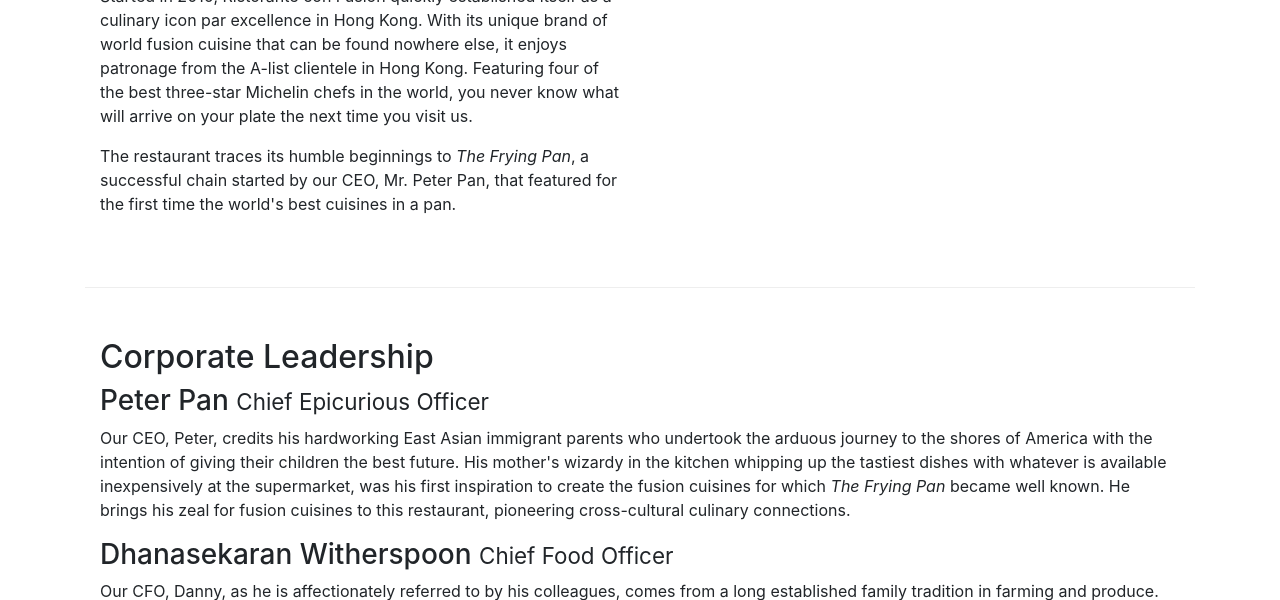
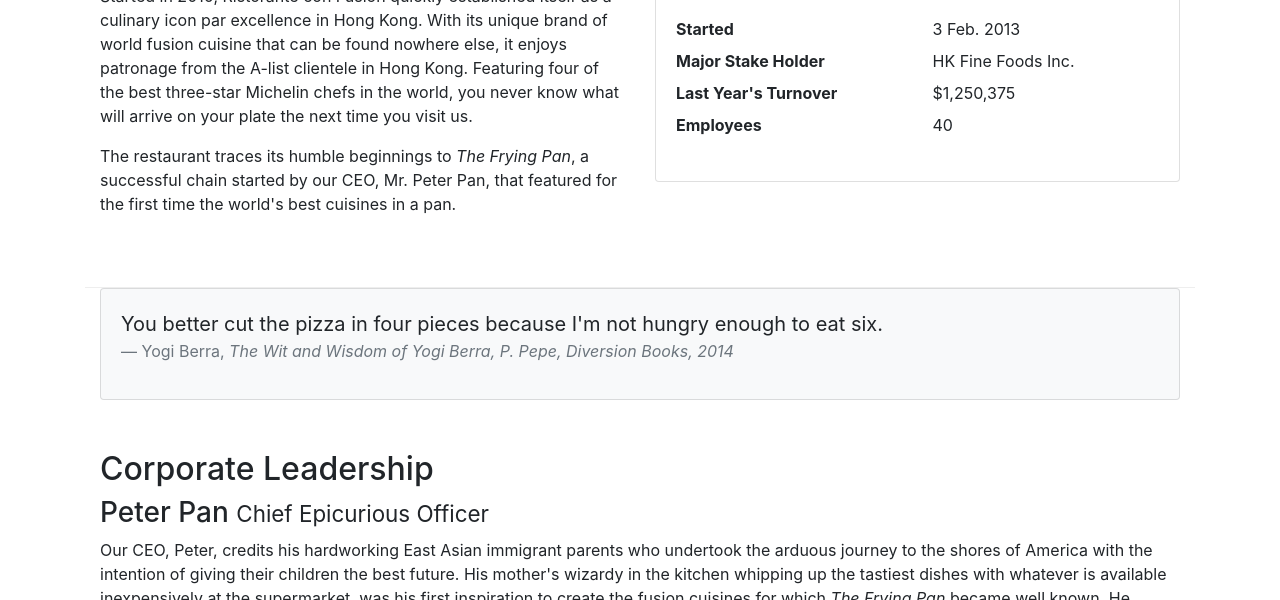
Before and after one commit to Bkpanther/Intro-to-bootstrap4, a website: page aboutus.html in a window 1280 px wide. Shown: the part 577-1177 px from the top of the page. Drawn offline with nearby package versions, Linux system fonts and the light colour scheme.

Commit message:
added cards and quote in aboutus

```diff
--- a/aboutus.html
+++ b/aboutus.html
@@ -63,7 +63,34 @@
                 <p>Started in 2010, Ristorante con Fusion quickly established itself as a culinary icon par excellence in Hong Kong. With its unique brand of world fusion cuisine that can be found nowhere else, it enjoys patronage from the A-list clientele in Hong Kong.  Featuring four of the best three-star Michelin chefs in the world, you never know what will arrive on your plate the next time you visit us.</p>
                 <p>The restaurant traces its humble beginnings to <em>The Frying Pan</em>, a successful chain started by our CEO, Mr. Peter Pan, that featured for the first time the world's best cuisines in a pan.</p>
             </div>
-            <div>
+            <div class="col-12 col-sm-6">
+                <div class="card">
+                    <h3 class="card-header bg-primary text-white">Facts At a Glance</h3>
+                    <div class="card-body">
+                        <dl class="row">
+                            <dt class="col-6">Started</dt>
+                            <dd class="col-6">3 Feb. 2013</dd>
+                            <dt class="col-6">Major Stake Holder</dt>
+                            <dd class="col-6">HK Fine Foods Inc.</dd>
+                            <dt class="col-6">Last Year's Turnover</dt>
+                            <dd class="col-6">$1,250,375</dd>
+                            <dt class="col-6">Employees</dt>
+                            <dd class="col-6">40</dd>
+                        </dl>
+                    </div>
+                </div>
+            </div>
+        </div>
+        <div class="col-12">
+            <div class="card card-body bg-light">
+                <blockquote class="blockquote">
+                    <p class="mb-0">You better cut the pizza in four pieces because
+                        I'm not hungry enough to eat six.</p>
+                    <footer class="blockquote-footer">Yogi Berra,
+                        <cite title="Source Title">The Wit and Wisdom of Yogi Berra,
+                        P. Pepe, Diversion Books, 2014</cite>
+                    </footer>
+                </blockquote>
             </div>
         </div>
 
```
